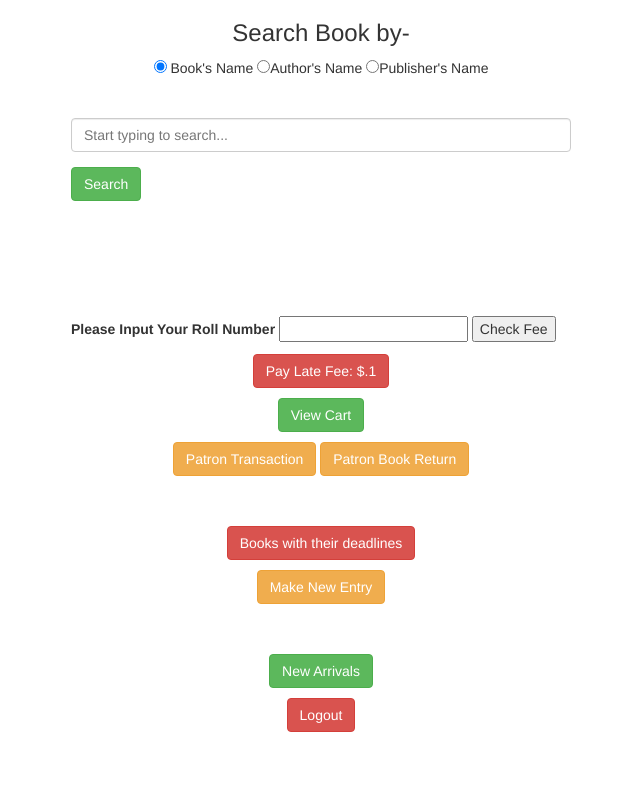
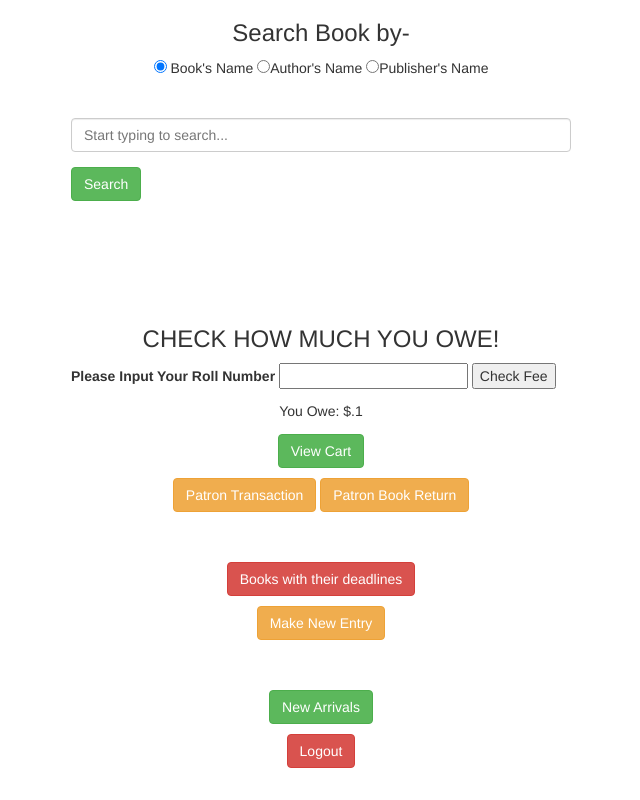
Before and after one commit to WeiProgramming/CS532-Software-Engineering, a PHP site: page /members.php in a window 1280 px wide. Shown: the whole page, without its empty margins (319-959 px from the left). Run offline with PHP 8.4, Linux system fonts and the light colour scheme; a user stored in the database is signed in; some libraries are stand-ins or nearby versions.

Commit message:
Added updated features to payment and changed members
Changed members php 1 to reflect our assignment’s audience and added a
feature for patrons to check how much they owe

```diff
--- a/getFee.php
+++ b/getFee.php
@@ -39,7 +39,8 @@ while($row = mysqli_fetch_array($result)){
 	}
 	else{
 		$_SESSION['DBfee'] = 000;
-		echo '<a href ="members.php" >Congrats you have no fees to pay!,Click to go back to your user page</a>';
+		header("location:members.php");
+		// echo '<a href ="members.php" >Congrats you have no fees to pay!,Click to go back to your user page</a>';
 	}
 }
 
--- a/members.php
+++ b/members.php
@@ -82,6 +82,7 @@ a:active {
 <br><br><br>
 <p align="center">
 <form action = "getFee.php" method = "POST" >
+  <h3 align="center">CHECK HOW MUCH YOU OWE!</h3>
   <label for = "rollno">Please Input Your Roll Number</label>
   <input type="text" name="rollno">
   <button type = "submit"> Check Fee</button>
@@ -89,10 +90,8 @@ a:active {
 </p>
 
 <p align="center">
-
-  <!-- this is a static int change this -->
-<a href="payment_screen.php"><button type="button" class="btn  btn-danger ">Pay Late Fee:
-  <?php
+    <!-- this is a static int change this -->
+  You Owe: <?php
     //replace this with a call to the transaction (new) database
   if(isset($_SESSION['DBfee'])){
     $fee = $_SESSION['DBfee'];
@@ -100,15 +99,24 @@ a:active {
   else{
     $fee = 000;
   }
-
-
-
     $formattedFee = substr_replace($fee,'.',-2,0);
 
     $_SESSION['lateFee'] = $fee;
     echo '$'.$formattedFee;
-  ?></button></a>
-<p/>
+  ?>
+</p>
+<form  align = "center" style = "margin-bottom: 1%" action="/your-server-side-code" method="POST">
+  <script
+    src="https://checkout.stripe.com/checkout.js" class="stripe-button"
+    data-key="pk_test_dUhGuWk6DyqT8Rqwm6STDHqd"
+    data-amount=<?php echo $fee?>
+    data-name="topnotchlibrary.com"
+    data-description="Pay Your Fee"
+    data-image="https://stripe.com/img/documentation/checkout/marketplace.png"
+    data-locale="auto"
+    data-zip-code="true">
+  </script>
+</form>
 
 <p align="center">
 <a href="view_cart.php"><button type="button" class="btn  btn-success ">View Cart</button></a>
```
Also changed, not shown: 1 other file.
